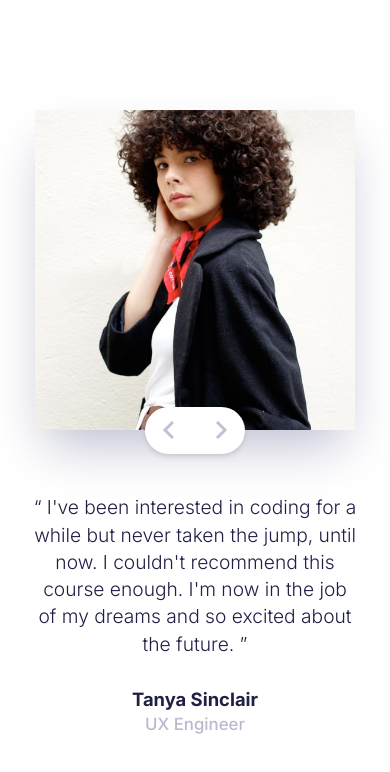
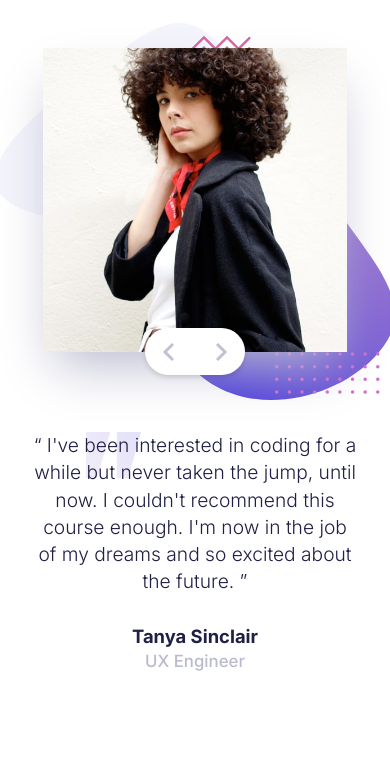
Before and after one commit to VasuBeachoo/coding-bootcamp-testimonials-slider, a React (Create React App) app: page / in a window 390 px wide. Shown: the top 772 px of the page. Built offline with nearby package versions, Linux system fonts and the light colour scheme.

Commit message:
Add background images

```diff
--- a/src/App.js
+++ b/src/App.js
@@ -4,6 +4,8 @@ import GlobalStyle from "./GlobalStyle";
 import TestimonialsSlider from "./components/TestimonialsSlider";
 import imageTanya from "./assets/image-tanya.jpg";
 import imageJohn from "./assets/image-john.jpg";
+import patternBg from "./assets/pattern-bg.svg";
+import patternCurve from "./assets/pattern-curve.svg";
 
 const AppContainer = styled.div`
   display: flex;
@@ -11,6 +13,16 @@ const AppContainer = styled.div`
   justify-content: center;
   align-items: center;
   min-height: 100vh;
+  background-image: url(${patternCurve}), url(${patternBg});
+  background-repeat: no-repeat;
+  background-position: left bottom, 95% 40%;
+  background-size: 50vw, 50vw;
+
+  @media (max-width: 800px) {
+    justify-content: flex-start;
+    background-position: left bottom, 50% 5%;
+    background-size: 60vw, 25rem;
+  }
 `;
 
 const App = () => {
--- a/src/components/TestimonialsSlider.js
+++ b/src/components/TestimonialsSlider.js
@@ -1,8 +1,9 @@
 import styled from "styled-components";
 import Slider, { SliderBox } from "./Slider";
+import patternQuotes from "../assets/pattern-quotes.svg";
 
 export const AuthorImg = styled.img`
-  width: clamp(20rem, 40vw, 27rem);
+  width: clamp(19rem, 40vw, 27rem);
   box-shadow: var(--Grayish-Blue) 0px 25px 50px -12px;
 `;
 
@@ -76,6 +77,7 @@ export const TextBox = styled.div`
   align-items: flex-start;
   gap: 1.85rem;
   transform: translateX(3.5rem);
+  background: url(${patternQuotes}) no-repeat 20% top/17%;
   z-index: 2;
 
   @media (max-width: 800px) {
@@ -97,7 +99,7 @@ export const TestimonialsBox = styled.div`
     justify-content: center;
     align-items: center;
     margin: 3rem 2rem;
-    gap: 4rem;
+    gap: 5rem;
   }
 `;
 
```
